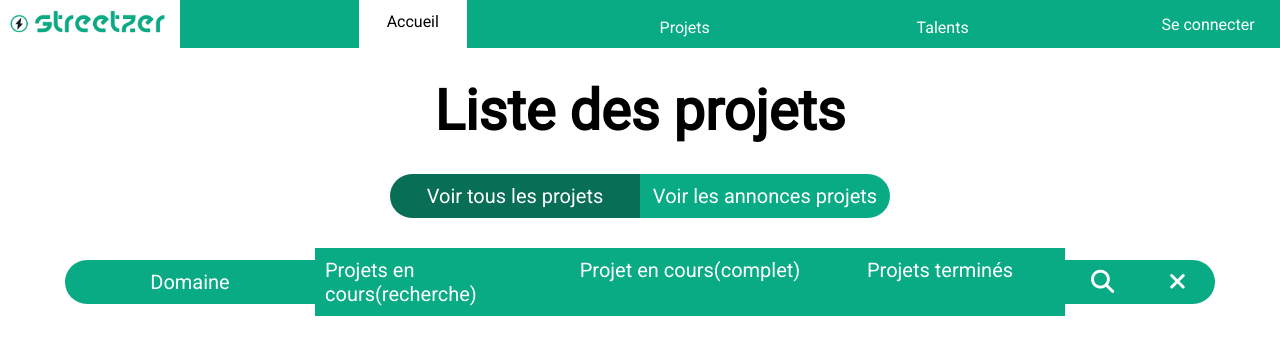
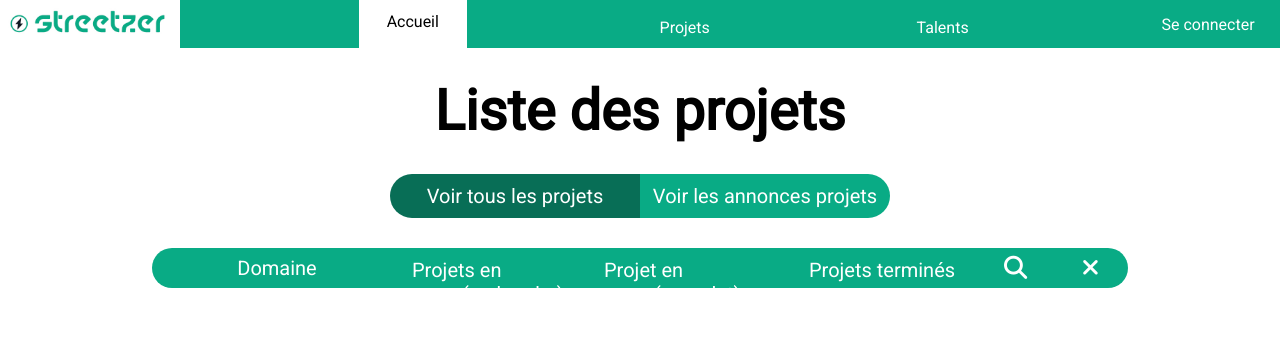
Before and after one commit to WildCodeSchool/11-21-noBugNovember-P3-street-Front, a React (Create React App) app: page /projets in a window 1280 px wide. Shown: the top 354 px of the page. Built offline with nearby package versions, Linux system fonts and the light colour scheme; no server answers; the HTML template or start-up script is replaced by a standard one.

Commit message:
correction card home

```diff
--- a/src/screens/Home.js
+++ b/src/screens/Home.js
@@ -57,17 +57,19 @@ const Home = () => {
         </div>
         <div className="homeDoneProjects">
           <UserCard
-            /*   avatar={avatar} */
+            avatar={null}
             firstname="Break Free"
             artname="Street Art"
             description="« Un vent de liberté souffle dans la ville de Toulouse avec ce projet Street Art. Un besoin vital de se libérer et reprendre le contrôle de nos vies. »"
           />
           <UserCard
+            avatar={null}
             firstname="King Monsters"
             artname="Musique"
             description="Nina est une nouvelle artiste chanteuse – Interprète, à l’univers plutôt sombre. King Monsters est son premier tube qu’elle partage sur la plateforme. "
           />
           <UserCard
+            avatar={null}
             firstname="Back to Dust"
             artname="Court métrage"
             description="Ethan étant malade, épuisé et cerné par la vie, voit son état se dégrader de jours en jours, sans amélioration. Ne lui restant plus beaucoup de temps."
--- a/src/styles/Project.css
+++ b/src/styles/Project.css
@@ -4,11 +4,12 @@
 .statusFilter {
   display: flex;
   flex-direction: row;
+  height: 100%;
 }
 
 .allStatus {
   display: flex;
-  width: 250px;
+  width: 15vw;
   justify-content: center;
   font-size: 1.25em;
   padding: 10px;
--- a/src/styles/User.css
+++ b/src/styles/User.css
@@ -66,6 +66,7 @@
   justify-content: center;
   align-items: center;
   margin-top: 30px;
+  height: 5vh;
 }
 
 .domain {
@@ -79,8 +80,10 @@
   background-color: #09ab85;
   color: white;
   border-radius: 25px 0px 0px 25px;
+  -webkit-appearance: none;
   appearance: none;
   transition: 0.5s;
+  height: 100%;
 }
 
 .domain:hover {
@@ -98,6 +101,7 @@
   background-color: #09ab85;
   color: white;
   transition: 0.5s;
+  height: 100%;
 }
 
 .subdomain.active {
@@ -117,6 +121,7 @@
   padding: 10px;
   background-color: #09ab85;
   color: white;
+  height: 100%;
   transition: 0.5s;
 }
 
@@ -135,6 +140,7 @@
   color: white;
   border-radius: 0px 25px 25px 0px;
   transition: 0.5s;
+  height: 100%;
 }
 
 .cancel:hover {
```
